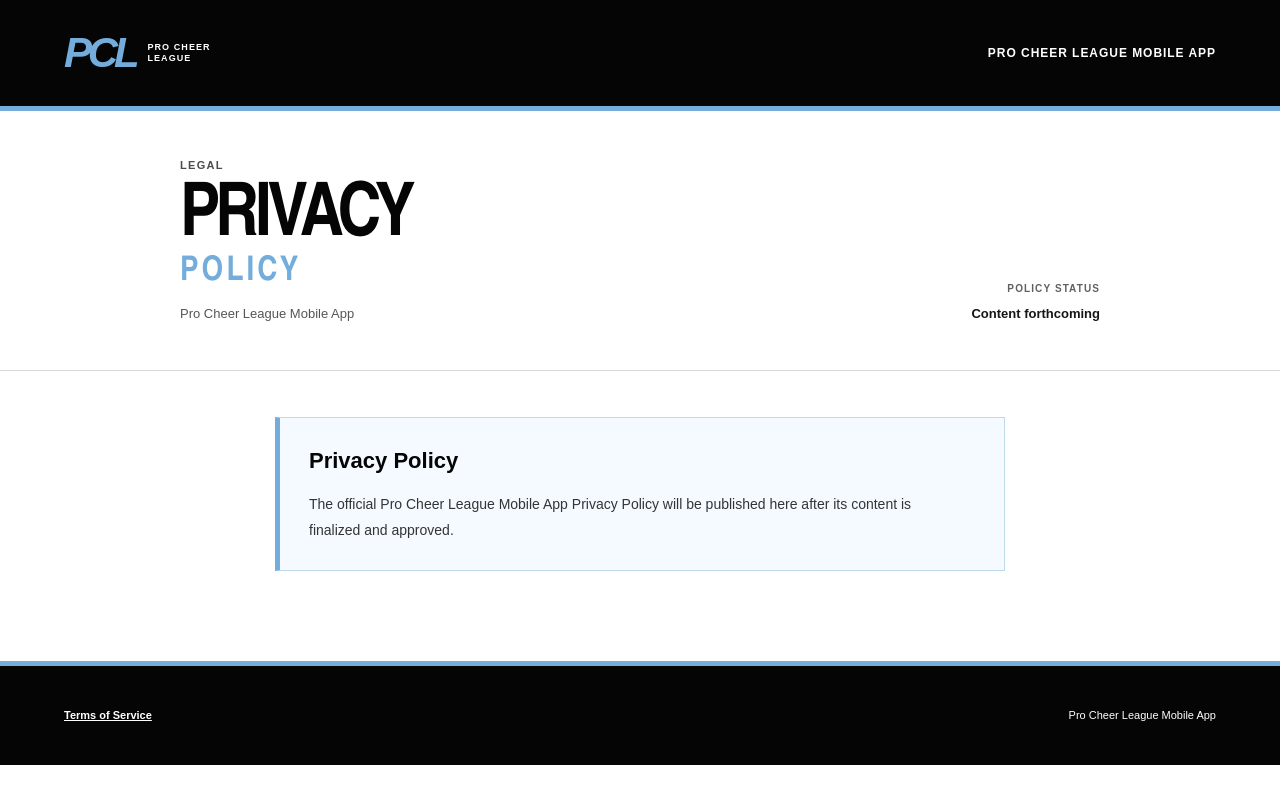
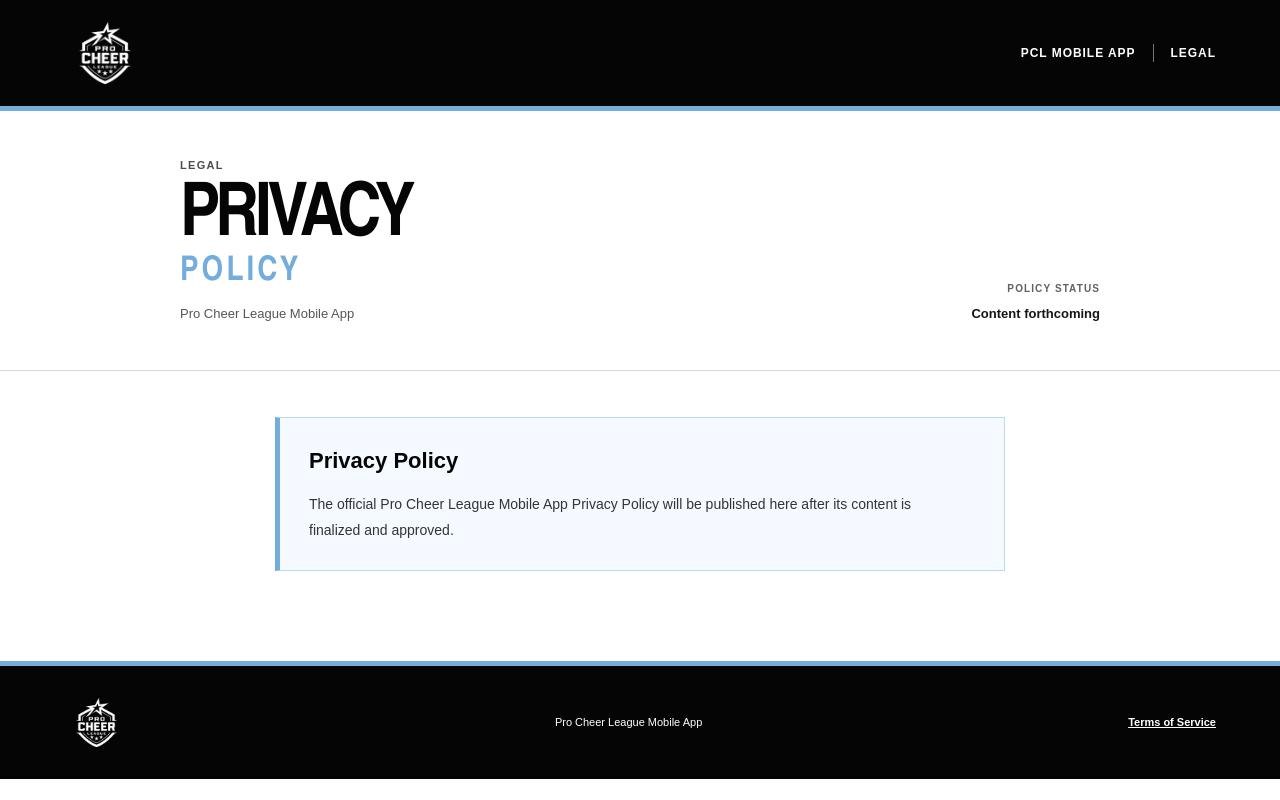
Before and after one commit to vthodson/PCL-Mobile-App-Legal-Docs, a plain HTML site: page privacy-policy/index.html in a window 1280 px wide. Drawn offline with Linux system fonts and the light colour scheme.

Commit message:
Match PCL winner rules branding

```diff
--- a/privacy-policy/index.html
+++ b/privacy-policy/index.html
@@ -10,8 +10,8 @@
   <body>
     <a class="skip-link" href="#policy">Skip to policy</a>
     <header class="site-header">
-      <a class="brand" href="/" aria-label="Pro Cheer League Mobile App Legal home"><span>PCL</span><small>PRO CHEER LEAGUE</small></a>
-      <p>PRO CHEER LEAGUE MOBILE APP</p>
+      <a class="brand" href="/" aria-label="Pro Cheer League Mobile App Legal home"><img src="/pcl-primary-logo-white.png" alt="Pro Cheer League" /></a>
+      <div class="header-content"><span class="header-label">PCL MOBILE APP</span><span class="header-divider" aria-hidden="true"></span><span class="header-label">LEGAL</span></div>
     </header>
     <main>
       <section class="intro">
@@ -29,6 +29,6 @@
         </section>
       </article>
     </main>
-    <footer><a href="/terms-of-service/">Terms of Service</a><span>Pro Cheer League Mobile App</span></footer>
+    <footer><img src="/pcl-primary-logo-white.png" alt="Pro Cheer League" /><p>Pro Cheer League Mobile App</p><a href="/terms-of-service/">Terms of Service</a></footer>
   </body>
 </html>
--- a/styles.css
+++ b/styles.css
@@ -5,10 +5,11 @@ a { color:inherit; }
 .skip-link { position:fixed; top:-4rem; left:1rem; z-index:2; padding:.7rem; background:#fff; }
 .skip-link:focus { top:1rem; }
 .site-header { min-height:106px; padding:12px clamp(22px,5vw,74px); display:flex; align-items:center; justify-content:space-between; gap:1rem; color:#fff; background:var(--black); }
-.site-header > p { margin:0; font-size:12px; font-weight:800; letter-spacing:.08em; }
-.brand { display:flex; align-items:center; gap:12px; text-decoration:none; }
-.brand span { color:var(--blue); font-size:42px; font-weight:900; font-style:italic; letter-spacing:-.1em; }
-.brand small { max-width:70px; font-size:9px; line-height:1.2; font-weight:800; letter-spacing:.12em; }
+.brand { display:flex; flex:0 0 auto; align-items:center; text-decoration:none; }
+.brand img { display:block; width:82px; height:82px; object-fit:contain; }
+.header-content { display:flex; align-items:center; gap:17px; margin-left:auto; }
+.header-label { color:#fff; font-size:12px; font-weight:800; letter-spacing:.08em; }
+.header-divider { width:1px; height:18px; background:rgba(255,255,255,.45); }
 .intro { border-top:5px solid var(--blue); border-bottom:1px solid var(--line); padding:46px max(22px,calc((100vw - 920px)/2)); display:flex; align-items:end; justify-content:space-between; gap:2rem; }
 .eyebrow { margin:0 0 11px; color:#4d4d4d; font-size:11px; font-weight:800; letter-spacing:.12em; }
 h1 { margin:0; font-family:'Arial Narrow',Arial,sans-serif; font-size:clamp(42px,7vw,74px); line-height:.93; letter-spacing:-.06em; }
@@ -21,7 +22,9 @@ h1 em { display:block; margin-top:.12em; color:var(--blue); font-size:.46em; fon
 .notice h2 { margin:0 0 14px; font-size:22px; }
 .notice p { max-width:620px; margin:0; color:var(--copy); font-size:14px; line-height:1.85; }
 footer { min-height:104px; padding:24px clamp(22px,5vw,74px); display:flex; justify-content:space-between; align-items:center; gap:1rem; border-top:5px solid var(--blue); color:#fff; background:var(--black); font-size:11px; }
-footer a { font-weight:800; }
+footer img { width:65px; height:65px; object-fit:contain; }
+footer p { margin:0; }
+footer a { color:#fff; font-weight:800; }
 .landing { min-height:100vh; padding:clamp(44px,12vh,128px) max(22px,calc((100vw - 920px)/2)); background:linear-gradient(90deg,var(--black) 0 35%,#fff 35%); }
 .landing .eyebrow { color:var(--blue); }
 .landing h1 { color:#fff; font-size:clamp(68px,11vw,132px); }
@@ -29,5 +32,5 @@ footer a { font-weight:800; }
 .landing nav { display:grid; max-width:570px; margin-top:48px; border-top:1px solid #777; }
 .landing nav a { display:flex; justify-content:space-between; padding:20px 0; border-bottom:1px solid #777; color:#fff; font-size:19px; font-weight:800; text-decoration:none; }
 .landing nav a:hover { color:var(--blue); }
-@media (max-width:600px) { .site-header { min-height:82px; } .site-header > p { font-size:10px; } .brand span { font-size:35px; } .intro { display:block; padding-top:34px; padding-bottom:30px; } .status { margin-top:23px; text-align:left; } .notice { padding:22px 19px; } footer { display:grid; } .landing { background:var(--black); } }
+@media (max-width:600px) { .site-header { min-height:82px; } .brand img { width:62px; height:62px; } .header-content { margin-left:auto; } .header-label { font-size:10px; } .intro { display:block; padding-top:34px; padding-bottom:30px; } .status { margin-top:23px; text-align:left; } .notice { padding:22px 19px; } footer { display:grid; } .landing { background:var(--black); } }
 @media print { .site-header,footer { display:none; } .intro { border:0; padding:20px 0; } .document { padding:20px 0; } }
```
Also changed, not shown: terms-of-service/index.html (+3 -3 lines), pcl-primary-logo-white.png (added).
